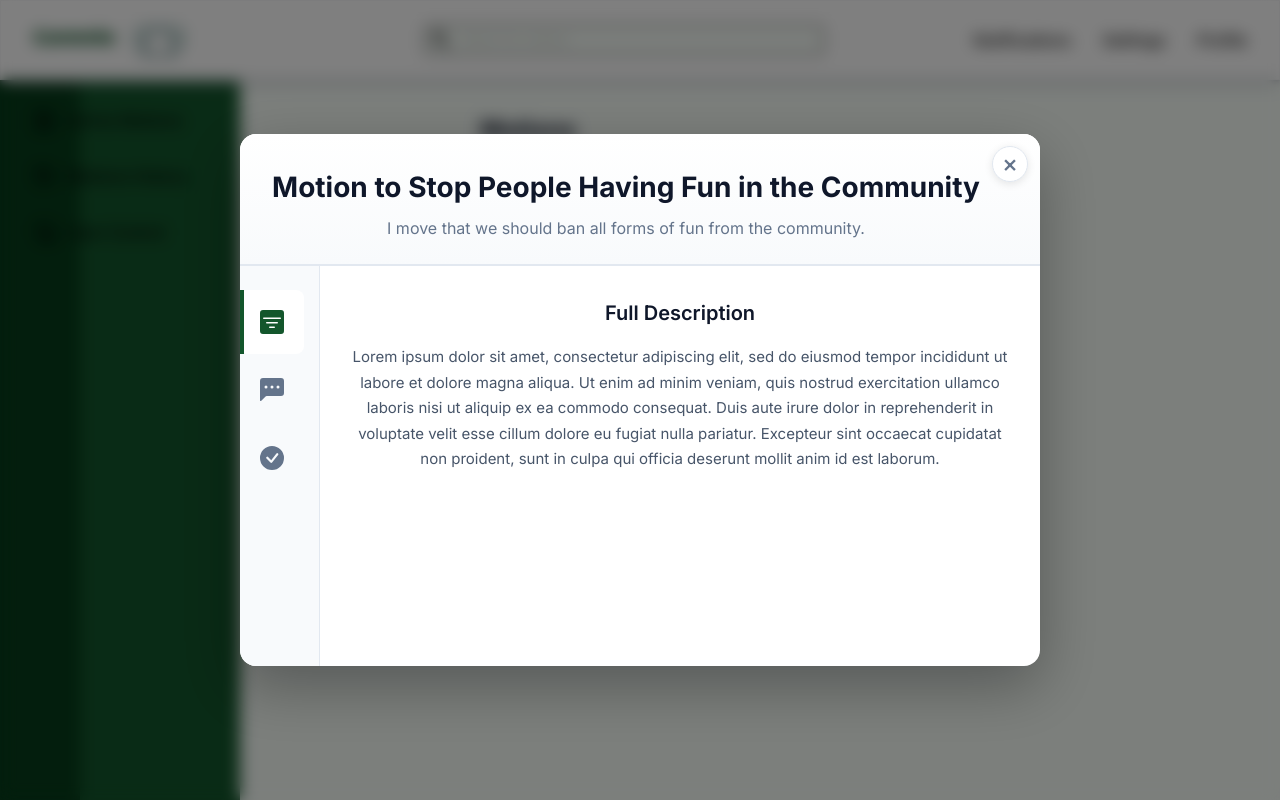
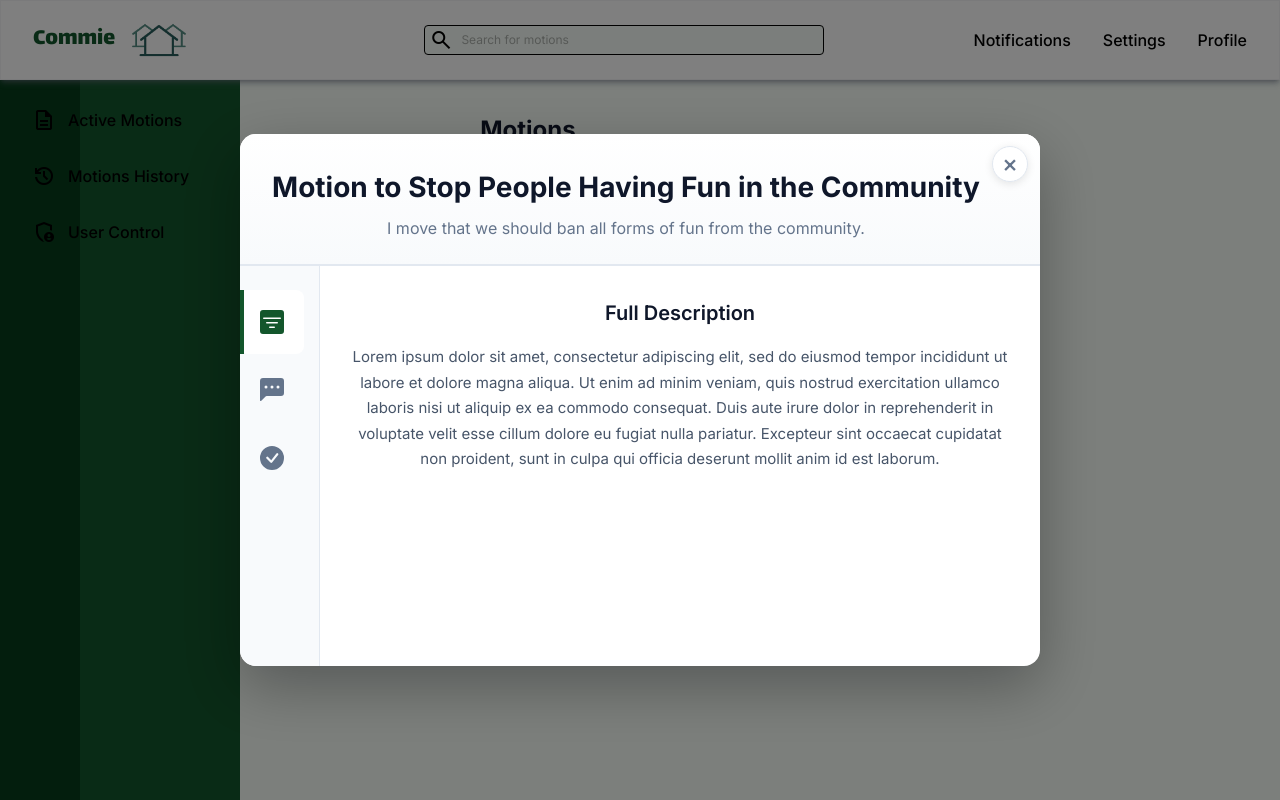
Before and after one commit to benjikib/csci432-web-dev-final-project, a React (Vite) app: page /motiondetails/1 in a window 1280 px wide. Built offline with nearby package versions, Linux system fonts and the light colour scheme.

Commit message:
commented out blur cuz its kinda laggy

```diff
--- a/src/style.css
+++ b/src/style.css
@@ -471,14 +471,21 @@ body {
   right: 0;
   bottom: 0;
   background-color: rgba(0, 0, 0, 0.5);
-  backdrop-filter: blur(8px);
-  -webkit-backdrop-filter: blur(8px);
+  /* backdrop-filter: blur(8px);
+  -webkit-backdrop-filter: blur(8px); */
+  /* THE ABOVE IS sooo laggy but below is also kinda laggy*/
+  /* background-color: rgba(0, 0, 0, 0.5);
+  animation: fadeIn 0.2s ease; */
   display: flex;
   align-items: center;
   justify-content: center;
   z-index: 9999;
   padding: 20px;
 }
+/* @keyframes fadeIn {
+  from { opacity: 0 }
+  to { opacity: 1 }
+} */
 
 .modal-content {
   background: #ffffff;
```
